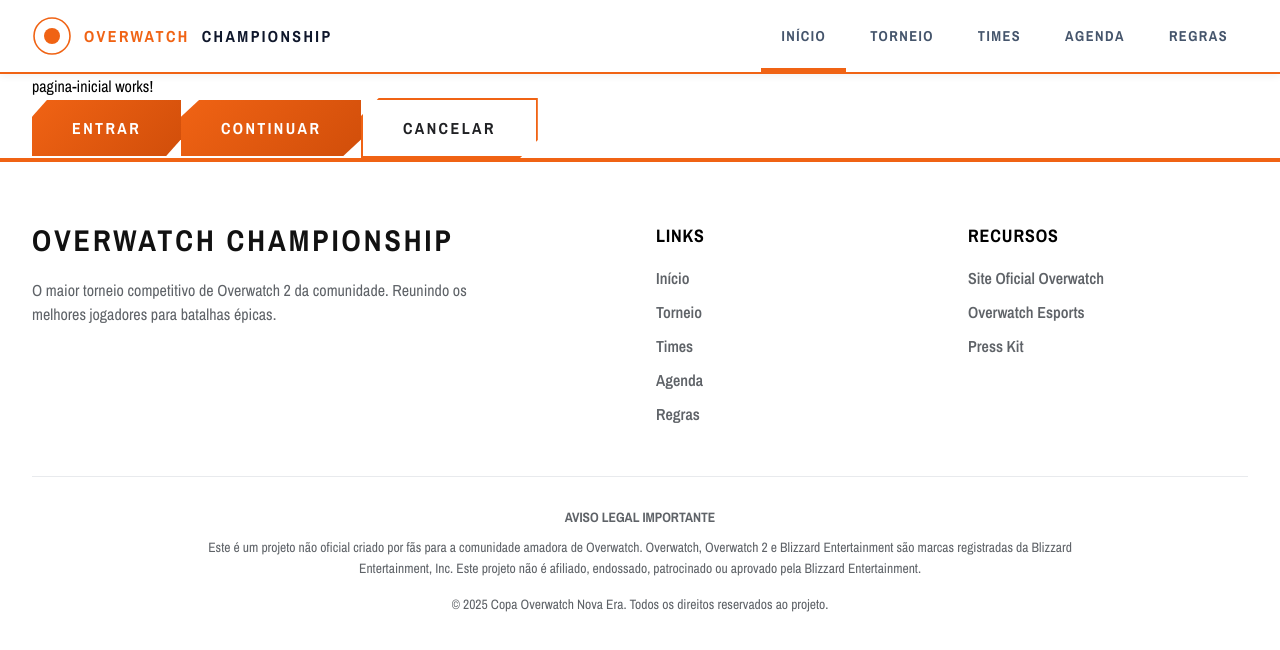
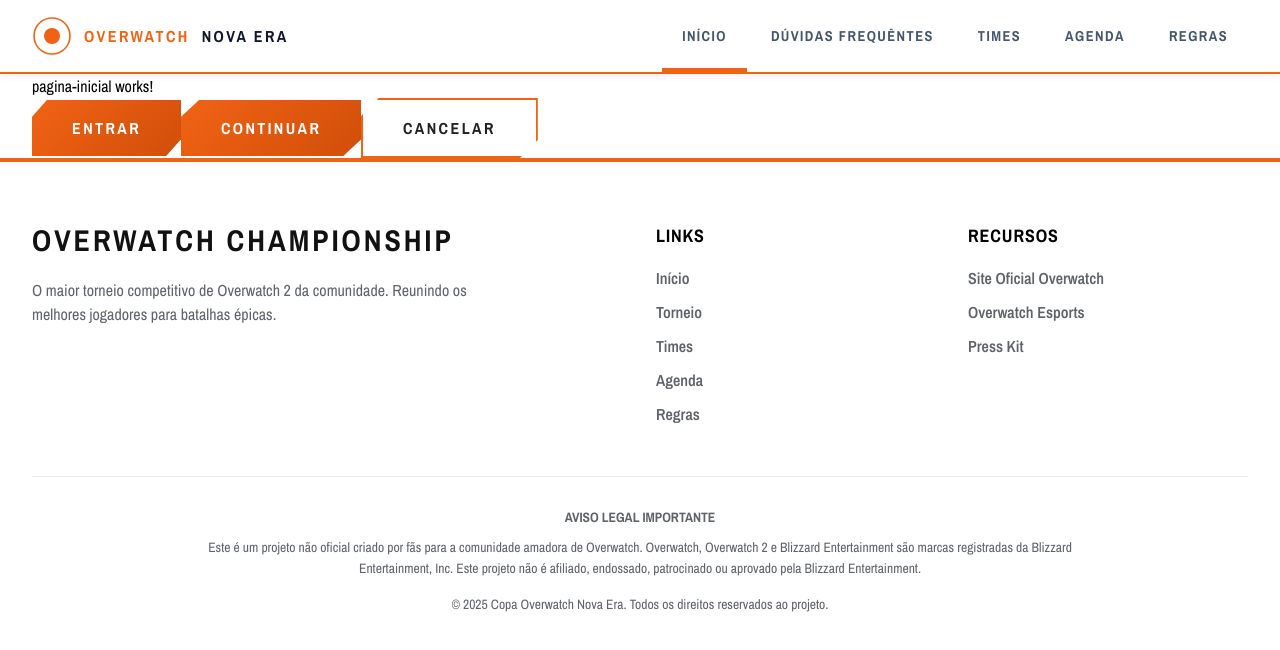
Before and after one commit to ronaldohoch/overwatch-nova-era, an Angular app in the folder site/: page / in a window 1280 px wide. Shown: the top 650 px of the page. Built offline with nearby package versions, Linux system fonts and the light colour scheme.

Commit message:
Feat: Atualiza o header com links corretos

```diff
--- a/site/src/app/core/header/header.html
+++ b/site/src/app/core/header/header.html
@@ -13,8 +13,8 @@
             <circle cx="50" cy="50" r="20" fill="#f06314"></circle>
           </svg>
 
-          <span class="text-[#f06314]">{{ brandHighlight() }}</span>
-          <span>{{ brandText() }}</span>
+          <span class="text-[#f06314]">Overwatch</span>
+          <span>Nova Era</span>
         </a>
 
         <!-- Desktop -->
--- a/site/src/app/core/header/header.ts
+++ b/site/src/app/core/header/header.ts
@@ -23,7 +23,7 @@
 
   private readonly defaults: readonly OwNavItem[] = [
     { label: 'Início', link: '/', exact: true },
-    { label: 'Torneio', link: '/torneio' },
+    { label: 'Dúvidas frequêntes', link: '/duvidas-frequentes' },
     { label: 'Times', link: '/times' },
     { label: 'Agenda', link: '/agenda' },
     { label: 'Regras', link: '/regras' },
```
